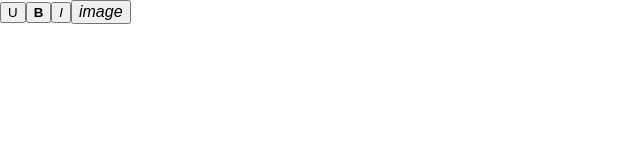
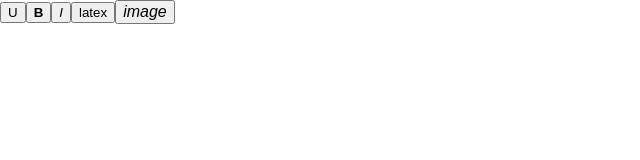
Before and after one commit to afeiship/draftjs-notes, a React (Create React App) app in the folder draft-app/: page / in a window 1280 px wide. Shown: the top 160 px of the page, without its empty margins (0-640 px from the left). Built offline with nearby package versions, Linux system fonts and the light colour scheme.

Commit message:
feat: atomic block for latex

```diff
--- a/draft-app/package.json
+++ b/draft-app/package.json
@@ -7,6 +7,7 @@
     "@testing-library/react": "^11.2.3",
     "@testing-library/user-event": "^12.6.0",
     "draft-js": "^0.11.7",
+    "katex": "^0.12.0",
     "react": "^17.0.1",
     "react-dom": "^17.0.1",
     "react-scripts": "4.0.1",
--- a/draft-app/public/index.html
+++ b/draft-app/public/index.html
@@ -9,6 +9,8 @@
       name="description"
       content="Web site created using create-react-app"
     />
+    <link rel="stylesheet" href="https://cdn.jsdelivr.net/npm/katex@0.12.0/dist/katex.min.css"
+      integrity="sha384-AfEj0r4/OFrOo5t7NnNe46zW/tFgW6x/bCJG8FqQCEo3+Aro6EYUG4+cU+KJWu/X" crossorigin="anonymous">
     <link rel="apple-touch-icon" href="%PUBLIC_URL%/logo192.png" />
     <!--
       manifest.json provides metadata used when your web app is installed on a
--- a/draft-app/src/App.js
+++ b/draft-app/src/App.js
@@ -2,6 +2,8 @@ import React from 'react';
 import { EditorState, Editor, RichUtils, AtomicBlockUtils } from 'draft-js';
 // import Editor from 'draft-js-plugins-editor';
 import { mediaBlockRenderer } from './entities/mediaBlockRenderer';
+
+// https://medium.com/@siobhanpmahoney/building-a-rich-text-editor-with-react-and-draft-js-part-2-4-persisting-data-to-server-cd68e81c820
 // import '../App.css';
 
 class PageContainer extends React.Component {
@@ -30,6 +32,30 @@ class PageContainer extends React.Component {
   onURLChange = (e) => this.setState({ urlValue: e.target.value });
 
   focus = () => this.refs.editor.focus();
+
+  onAddLatex = (e) => {
+    e.preventDefault();
+    const editorState = this.state.editorState;
+    const urlValue = window.prompt('Paste latex value');
+    const contentState = editorState.getCurrentContent();
+    const contentStateWithEntity = contentState.createEntity('latex', 'IMMUTABLE', {
+      value: urlValue
+    });
+    const entityKey = contentStateWithEntity.getLastCreatedEntityKey();
+    const newEditorState = EditorState.set(
+      editorState,
+      { currentContent: contentStateWithEntity },
+      'create-entity'
+    );
+    this.setState(
+      {
+        editorState: AtomicBlockUtils.insertAtomicBlock(newEditorState, entityKey, ' ')
+      },
+      () => {
+        setTimeout(() => this.focus(), 0);
+      }
+    );
+  };
 
   onAddImage = (e) => {
     e.preventDefault();
@@ -78,6 +104,7 @@ class PageContainer extends React.Component {
           <button onClick={this.onItalicClick}>
             <em>I</em>
           </button>
+          <button onClick={this.onAddLatex}>latex</button>
           <button className="inline styleButton" onClick={this.onAddImage}>
             <i
               className="material-icons"
--- a/draft-app/src/entities/mediaBlockRenderer.js
+++ b/draft-app/src/entities/mediaBlockRenderer.js
@@ -1,5 +1,19 @@
 import React from 'react';
 import { EditorState, RichUtils, AtomicBlockUtils } from 'draft-js';
+import katex from 'katex';
+
+class Latex extends React.Component {
+  componentDidMount() {
+    const { value } = this.props;
+    katex.render(value, this.root, {
+      throwOnError: false
+    });
+  }
+
+  render() {
+    return <span ref={(root) => (this.root = root)}></span>;
+  }
+}
 
 export const mediaBlockRenderer = (block) => {
   if (block.getType() === 'atomic') {
@@ -21,7 +35,7 @@ const Image = (props) => {
 
 const Media = (props) => {
   const entity = props.contentState.getEntity(props.block.getEntityAt(0));
-  const { src } = entity.getData();
+  const { src, value } = entity.getData();
   const type = entity.getType();
 
   let media;
@@ -30,5 +44,9 @@ const Media = (props) => {
     media = <Image src={src} />;
   }
 
+  if (type === 'latex') {
+    media = <Latex value={value} />;
+  }
+
   return media;
 };
```
Also changed, not shown: draft-app/src/components/media-component.js (deleted, +0 -15 lines), 1 other file (tests, documents, lock files or other folders).
